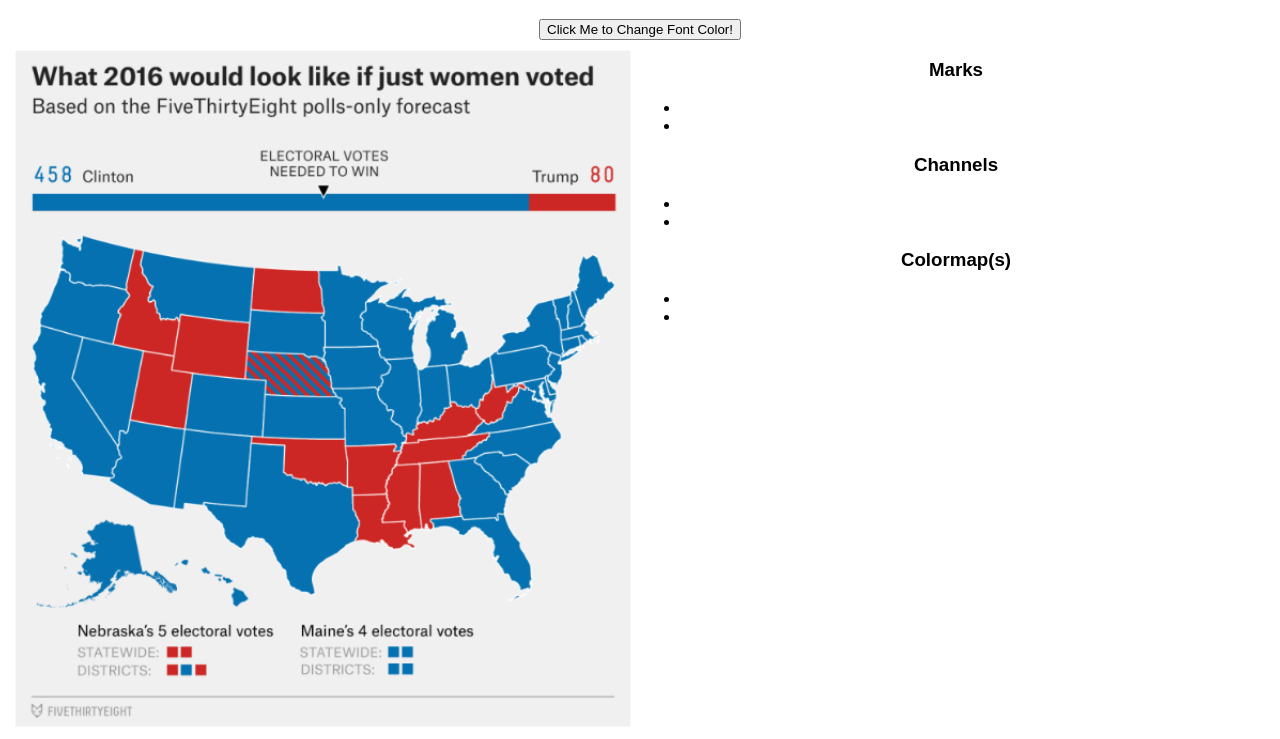
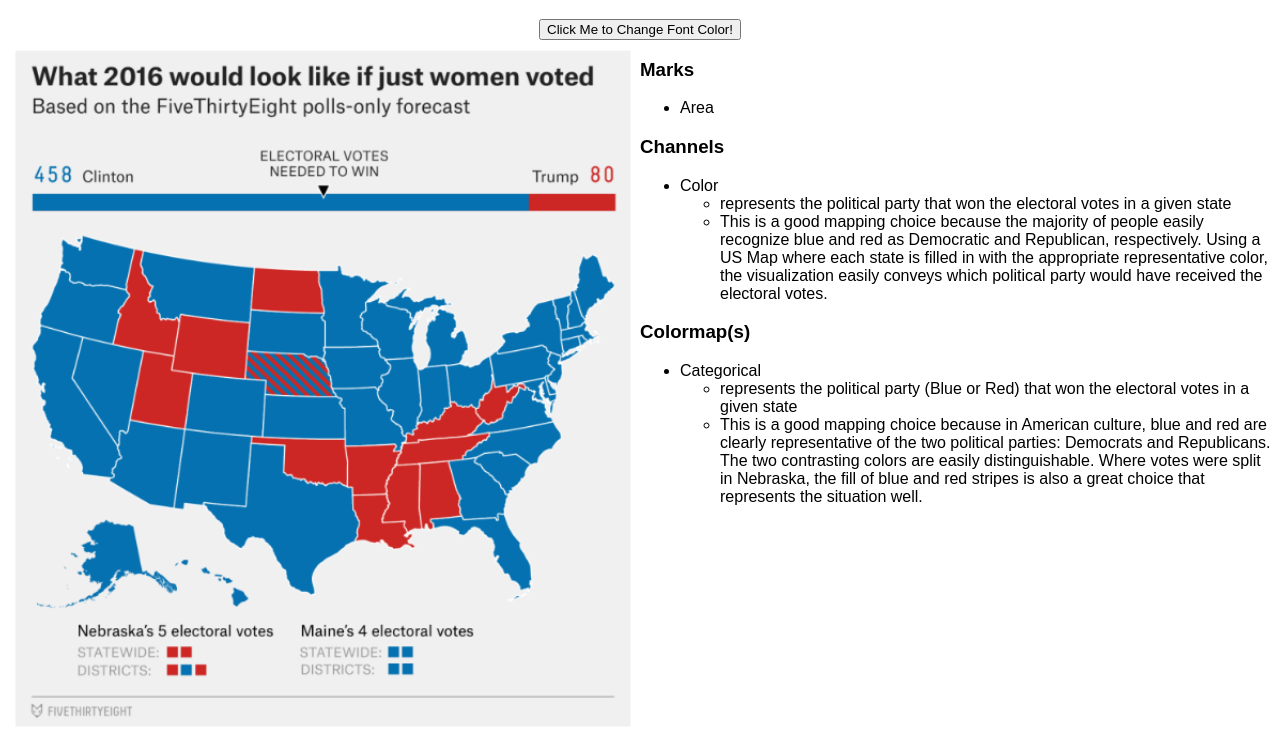
Before and after one commit to DS4200-S23-Class/hw-03-christina-and-grace, a plain HTML site: page index.html in a window 1280 px wide. Shown: the part 61-800 px from the top of the page. Drawn offline with Linux system fonts and the light colour scheme.

Commit message:
vis 1 description

```diff
--- a/index.html
+++ b/index.html
@@ -24,20 +24,33 @@
         <div class="flex_column">
             <h3>Marks</h3>
             <ul>
-                <li></li>
-                <li></li>
+                <li>Area</li>
             </ul>
 
             <h3>Channels</h3>
             <ul>
-                <li></li>
-                <li></li>
+                <li>Color</li>
+                <ul>
+                    <li>represents the political party that won the electoral votes in a given state</li>
+                    <li>This is a good mapping choice because the majority of people easily recognize
+                        blue and red as Democratic and Republican, respectively. Using a US Map where each
+                        state is filled in with the appropriate representative color, the visualization easily
+                        conveys which political party would have received the electoral votes.
+                    </li>
+                </ul>
             </ul>
 
             <h3>Colormap(s)</h3>
             <ul>
-                <li></li>
-                <li></li>
+                <li>Categorical</li>
+                <ul>
+                    <li>represents the political party (Blue or Red) that won the electoral votes in a given state</li>
+                    <li>This is a good mapping choice because in American culture, blue and red are clearly
+                        representative of the two political parties: Democrats and Republicans. The two contrasting
+                        colors are easily distinguishable. Where votes were split in Nebraska, the fill of
+                        blue and red stripes is also a great choice that represents the situation well.
+                    </li>
+                </ul>
             </ul>
 
         </div>
@@ -75,7 +88,7 @@
     <div class="flexbox">
         <!-- Vis 1 Descriptions -->
         <div class="flex_column">
-            <img src="img/vis3.png" width="100%">
+            <!-- <img src="img/vis3.png" width="100%"> -->
 
         </div>
         <!-- Vis 2 Descriptions -->
--- a/main.js
+++ b/main.js
@@ -1,11 +1,14 @@
+// initializes color variable to black
+let color = 'black';
+
 // function for when button is clicked
 function buttonClicked() {
     // select the element
-    let color = document.body.style.color;
     if (color == 'black') {
         document.body.style.color = "rgb(200,40,140)";
     }
     else {
         document.body.style.color = 'black';
     }
+    color = document.body.style.color;
 }
--- a/style.css
+++ b/style.css
@@ -1,11 +1,11 @@
 body{
     font-family: "Arial";
+    color: 'black';
 }
 
 .flexbox {
     display: flex;
     flex-direction: row;
-    text-align: center;
 }
 
 .flex_column {
```
Also changed, not shown: 1 other file.
